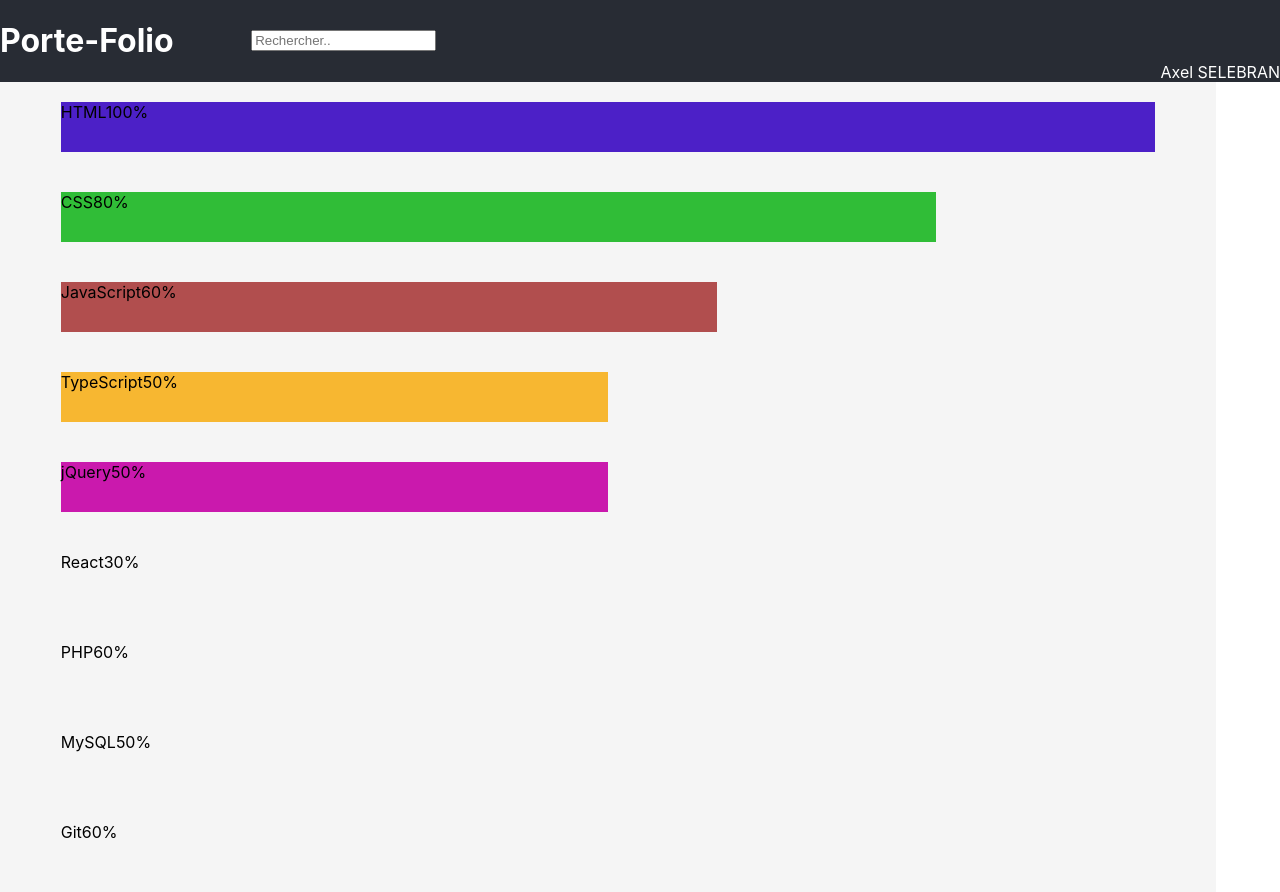
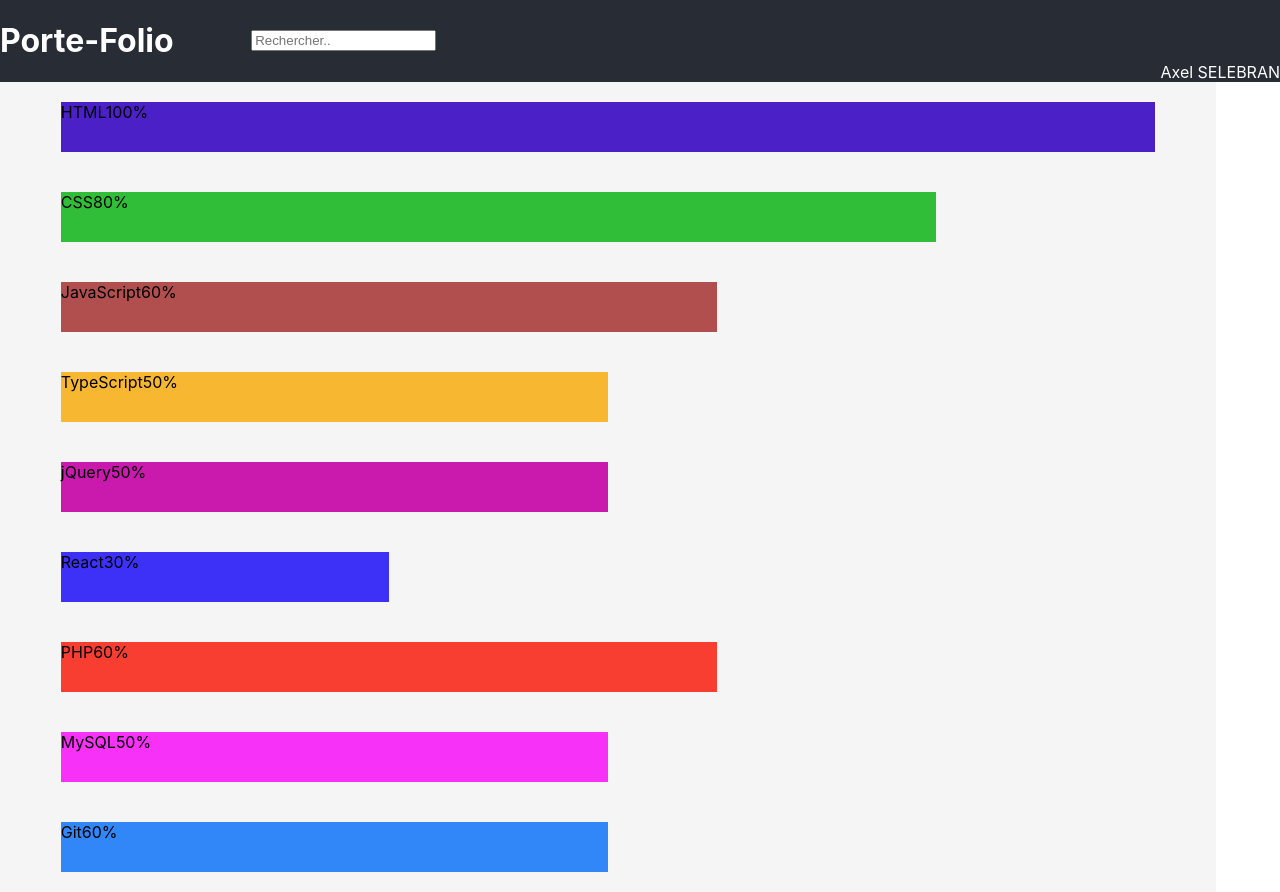
Before and after one commit to Warheart-1/portefolio, a React (Create React App) app: page /CV in a window 1280 px wide. Built offline with nearby package versions, Linux system fonts and the light colour scheme.

Commit message:
fin des jauges stylisés

```diff
--- a/src/composents/Intro.tsx
+++ b/src/composents/Intro.tsx
@@ -1,6 +1,7 @@
 import { useEffect, useRef } from "react"
 import {gsap} from 'gsap'
 import "../style/Intro.css"
+import { Link } from "react-router-dom"
 
 function Intro (): JSX.Element {
     const boxRef = useRef<HTMLDivElement>(null)
@@ -34,6 +35,7 @@
             </div>
         </div>
         <div className="box2">
+            <Link to="/CV">Mes compétences</Link>
         </div>
         </>
     )
--- a/src/style/CV.css
+++ b/src/style/CV.css
@@ -56,6 +56,38 @@
   background-color: #ca19ad;
 }
 
+#React {
+  animation: AnimationReact 1s ease-in-out;
+  height: 50px;
+  animation-fill-mode: forwards;
+  position: absolute;
+  background-color: #3e31f7;
+}
+
+#PHP {
+  animation: AnimationJS 1s ease-in-out;
+  height: 50px;
+  animation-fill-mode: forwards;
+  position: absolute;
+  background-color: #f73e31;
+}
+
+#MySQL {
+  animation: AnimationTS 1s ease-in-out;
+  height: 50px;
+  animation-fill-mode: forwards;
+  position: absolute;
+  background-color: #f731f7;
+}
+
+#Git {
+  animation: AnimationTS 1s ease-in-out;
+  height: 50px;
+  animation-fill-mode: forwards;
+  position: absolute;
+  background-color: #3187f7;
+}
+
 @keyframes AnimationHTML {
   0% {
     width: 10px;
@@ -88,5 +120,13 @@
     width: 50%;
   }
 }
+@keyframes AnimationReact {
+  0% {
+    width: 10px;
+  }
+  100% {
+    width: 30%;
+  }
+}
 
 /*# sourceMappingURL=CV.css.map */
--- a/src/style/CV.scss
+++ b/src/style/CV.scss
@@ -49,6 +49,26 @@
     @include setAnimation($sizeHeight,#ca19ad);
 }
 
+#React{
+    animation: AnimationReact 1s ease-in-out;
+    @include setAnimation($sizeHeight,#3e31f7);
+}
+
+#PHP{
+    animation: AnimationJS 1s ease-in-out;
+    @include setAnimation($sizeHeight,#f73e31);
+}
+
+#MySQL{
+    animation: AnimationTS 1s ease-in-out;
+    @include setAnimation($sizeHeight,#f731f7);
+}
+
+#Git{
+    animation: AnimationTS 1s ease-in-out;
+    @include setAnimation($sizeHeight,#3187f7);
+}
+
 @include AnimationHTML(10px, 100%);
 
 @include AnimationCSS(10px, 80%);
@@ -56,3 +76,5 @@
 @include AnimationJS(10px, 60%);
 
 @include AnimationTS(10px, 50%);
+
+@include AnimationReact(10px, 30%);
--- a/src/style/_method.scss
+++ b/src/style/_method.scss
@@ -42,6 +42,17 @@
     }
 }
 
+@mixin AnimationReact($start, $end){
+    @keyframes AnimationReact {
+        0% {
+            width: $start;
+        }
+        100% {
+           width: $end;
+        }
+    }
+}
+
 @mixin setAnimation($size, $color){
     height: $size;
     animation-fill-mode: forwards;
```
Also changed, not shown: 1 other file (tests, documents, lock files or other folders).
